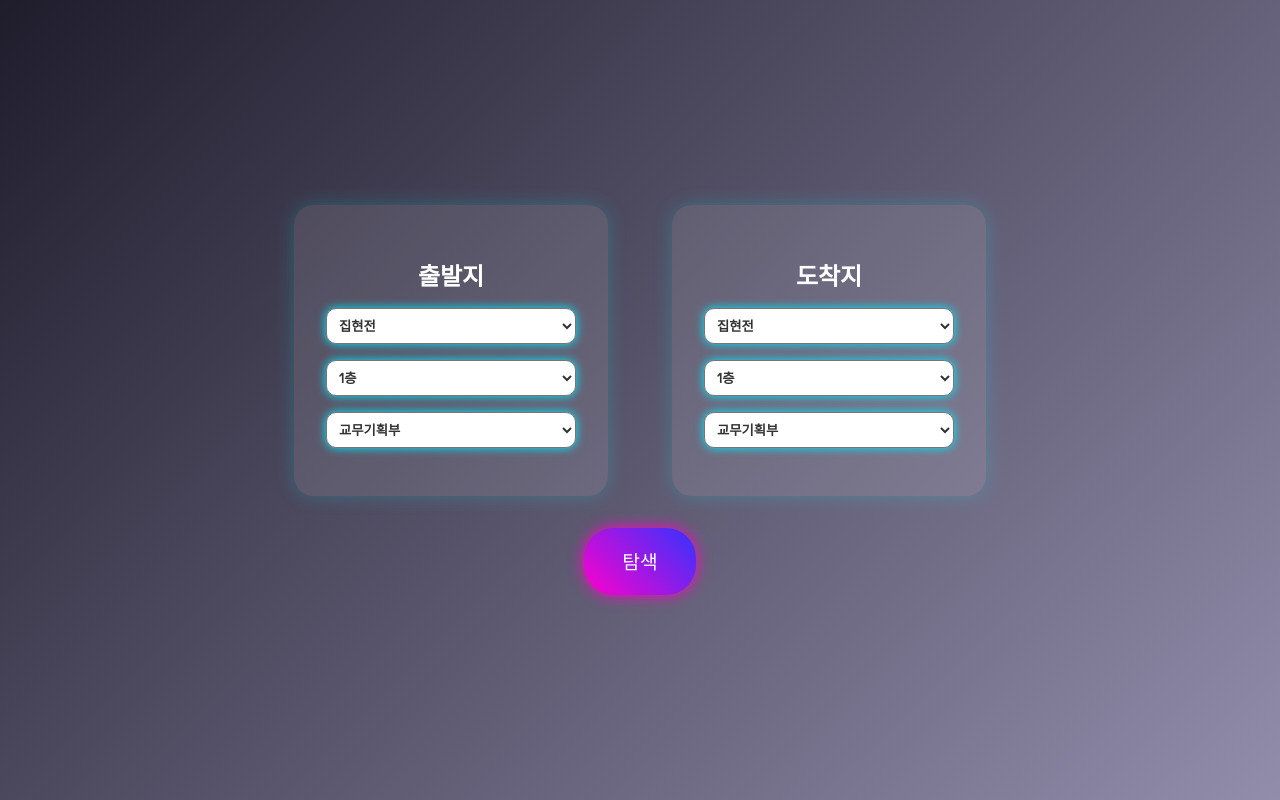
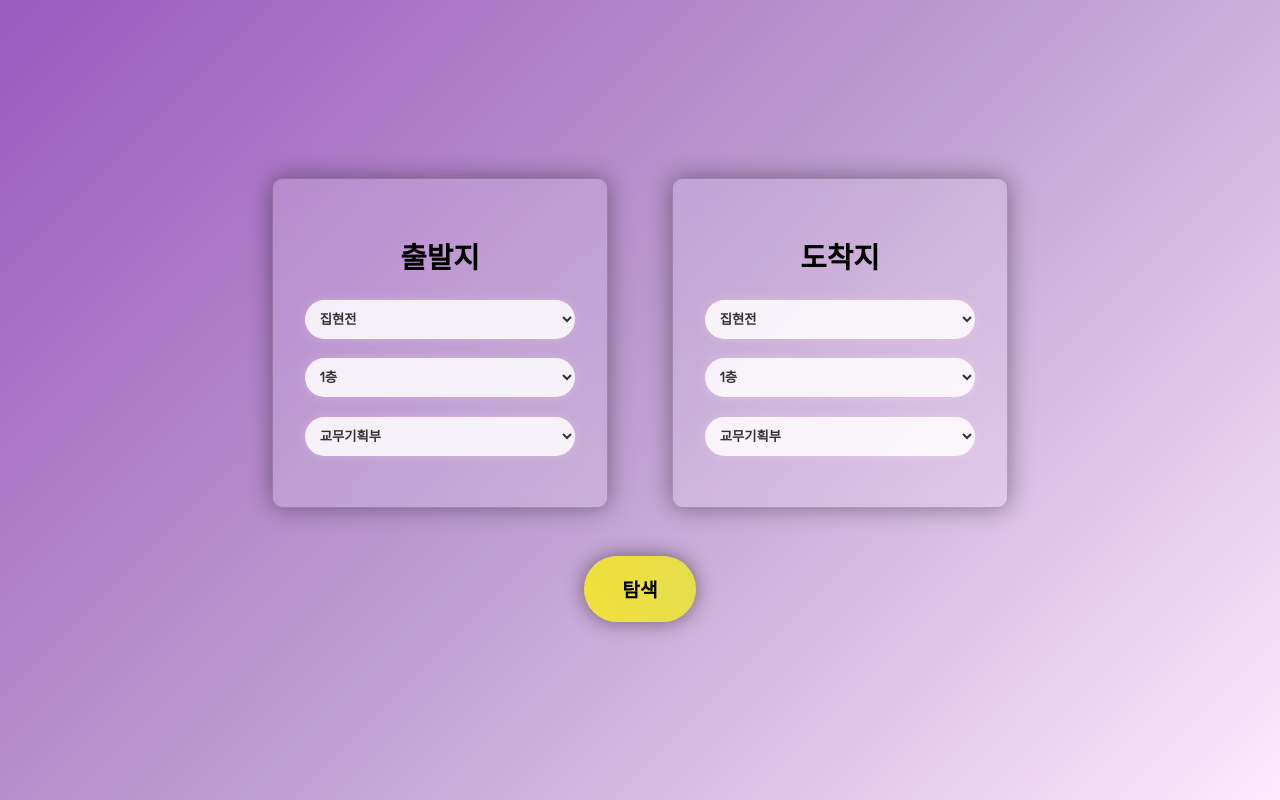
Before and after one commit to wonchan9181/School_Navigation, a plain HTML site: page index.html in a window 1280 px wide. Drawn offline with Linux system fonts and the light colour scheme.

Commit message:
Add files via upload

```diff
--- a/index.html
+++ b/index.html
@@ -8,9 +8,9 @@
     body {
       margin: 0;
       padding: 0;
-      background: linear-gradient(135deg, #1f1c2c, #928dab);
+      background: linear-gradient(135deg, #9A5ABF,#BF9ED0, #FFE8FF);
       font-family: 'Orbitron', sans-serif;
-      color: white;
+      color: rgb(0, 0, 0);
       display: flex;
       flex-direction: column;
       align-items: center;
@@ -20,35 +20,52 @@
 
     .container {
       display: flex;
+      flex-wrap: wrap;
       gap: 4rem;
       justify-content: center;
       align-items: flex-start;
     }
 
     .card {
-      background: rgba(255, 255, 255, 0.1);
-      border-radius: 20px;
+      background: rgba(255, 255, 255, 0.15);
+      backdrop-filter: blur(10px);
+      border: 1px solid rgba(0, 0, 0, 0.2);
+      border-radius: 10px;
       padding: 2rem;
-      box-shadow: 0 0 20px rgba(0, 255, 255, 0.2);
-      min-width: 250px;
+      box-shadow: 0 0 25px rgba(0, 0, 0, 0.4);
+      min-width: 270px;
+      transition: 0.3s ease-in-out;
+    }
+
+    .card:hover {
+      transform: scale(1.02);
+      box-shadow: 0 0 55px rgba(0, 225, 255, 0.4);
     }
 
     h2 {
-      margin-bottom: 1rem;
+      margin-bottom: 1.5rem;
       text-align: center;
+      font-size: 1.8rem;
     }
 
     select {
       display: block;
       width: 100%;
-      padding: 0.6em;
-      margin-bottom: 1rem;
-      border-radius: 10px;
-      background: #fff;
+      padding: 0.8em;
+      margin-bottom: 1.2rem;
+      border-radius: 30px;
+      background: rgba(255, 255, 255, 0.85);
+      border: none;
       color: #333;
       font-family: inherit;
       font-weight: bold;
-      box-shadow: 0 0 10px #00eaff;
+      box-shadow: 0 0 10px rgba(255, 255, 255, 0.2);
+      transition: box-shadow 0.3s ease;
+    }
+
+    select:focus {
+      outline: none;
+      box-shadow: 0 0 30px rgba(0, 225, 255, 0.4);
     }
 
     .subSelect {
@@ -56,25 +73,26 @@
     }
 
     .run-button {
-      margin-top: 2rem;
+      margin-top: 3rem;
       padding: 1em 2em;
       font-size: 1.2rem;
       border: none;
-      border-radius: 30px;
-      background: linear-gradient(45deg, #ff00cc, #3333ff);
-      color: white;
+      border-radius: 700px;
+      background: linear-gradient(90deg, #fff700ba, #f1f504a8);
+      color: #000;
+      font-weight: bold;
       cursor: pointer;
-      transition: transform 0.3s ease;
-      box-shadow: 0 0 15px #ff00cc;
+      transition: all 0.3s ease;
+      box-shadow: 0 0 20px #00000076;
     }
 
     .run-button:hover {
       transform: scale(1.1);
-      box-shadow: 0 0 25px #ff00cc;
+      box-shadow: 0 0 30px #fbff00;
     }
 
     .loader {
-      margin-top: 1rem;
+      margin-top: 1.5rem;
       border: 8px solid #f3f3f3;
       border-top: 8px solid #00ffe5;
       border-radius: 50%;
@@ -92,6 +110,13 @@
     .hidden {
       display: none;
     }
+
+    @media (max-width: 768px) {
+      .container {
+        flex-direction: column;
+        align-items: center;
+      }
+    }
   </style>
 </head>
 <body>
@@ -101,14 +126,14 @@
     <div class="card">
       <h2>출발지</h2>
       <select onchange="handleBuildingChange(this.value, 'start')">
-        <option disabled selected>건물 선택</option>
+        <option disabled>건물 선택</option>
         <option value="집현전" selected>집현전</option>
         <option value="장영실관">장영실관</option>
         <option value="미리내">미리내</option>
         <option value="한누리관">한누리관</option>
       </select>
       <select id="start-floor" onchange="handleFloorChange(this.value, 'start')">
-        <option disabled selected>층 선택</option>
+        <option disabled>층 선택</option>
         <option value="1층" selected>1층</option>
         <option value="2층">2층</option>
         <option value="3층">3층</option>
@@ -121,14 +146,14 @@
     <div class="card">
       <h2>도착지</h2>
       <select onchange="handleBuildingChange(this.value, 'end')">
-        <option disabled selected>건물 선택</option>
+        <option disabled>건물 선택</option>
         <option value="집현전" selected>집현전</option>
         <option value="장영실관">장영실관</option>
         <option value="미리내">미리내</option>
         <option value="한누리관">한누리관</option>
       </select>
       <select id="end-floor" onchange="handleFloorChange(this.value, 'end')">
-        <option disabled selected>층 선택</option>
+        <option disabled>층 선택</option>
         <option value="1층" selected>1층</option>
         <option value="2층">2층</option>
         <option value="3층">3층</option>
@@ -144,8 +169,8 @@
   <script>
     const rooms = {
       '집현전': {
-        '1층': ['교무기획부', '도서관', '책보고', '매점'],
-        '2층': ['1-1', '1-2', '1-3', '1-4', '1-5', '1-6', '1-7', '1-8'],
+        '1층': ['교무기획부', '교감실', '교장실','교재제작실', '중앙도서실','생활안전부','수학교실Ⅰ','수학교실Ⅱ', '성적처리실','중형강의실', '책보고', '매점','행정실','보건실','시설관리실'],
+        '2층': ['1-1', '1-2', '1-3', '1-4', '1-5', '1-6', '1-7', '1-8', '1학년부', '창의체험부', '영재교육부','미술실','1학년 자율학습실', '상담실', '메이커 스페이스'],
         '3층': ['2-1', '2-2', '2-3', '2-4', '2-5', '2-6', '2-7', '2-8'],
         '4층': ['3-1', '3-2', '3-3', '3-4', '3-5', '3-6', '3-7']
       },
@@ -173,7 +198,6 @@
       const floorSelect = document.getElementById(`${type}-floor`);
       const roomSelect = document.getElementById(`${type}-room`);
 
-      // 층 select 보여줄지 결정
       if (rooms[building]['기본']) {
         floorSelect.style.display = 'none';
         fillRoomSelect(roomSelect, rooms[building]['기본']);
@@ -181,6 +205,10 @@
         floorSelect.style.display = 'block';
         roomSelect.style.display = 'none';
         roomSelect.innerHTML = '';
+        // 이미 층 선택한 경우엔 자동 반영
+        if (current[type].floor) {
+          handleFloorChange(current[type].floor, type);
+        }
       }
     }
 
@@ -204,15 +232,13 @@
         alert('탐색이 완료되었습니다!');
       }, 3000);
     }
-      window.onload = function () {
-    // 출발지 초기값 세팅
-    handleBuildingChange('집현전', 'start');
-    handleFloorChange('1층', 'start');
 
-    // 도착지 초기값 세팅
-    handleBuildingChange('집현전', 'end');
-    handleFloorChange('1층', 'end');
-  };
+    window.onload = function () {
+      handleBuildingChange('집현전', 'start');
+      handleFloorChange('1층', 'start');
+      handleBuildingChange('집현전', 'end');
+      handleFloorChange('1층', 'end');
+    };
   </script>
 </body>
 </html>
```
